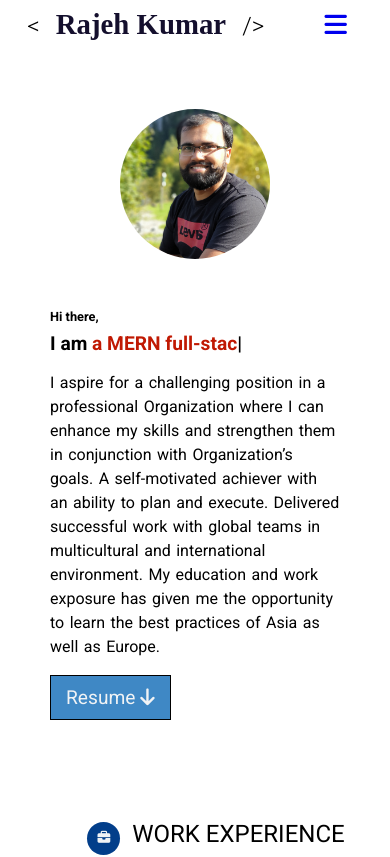
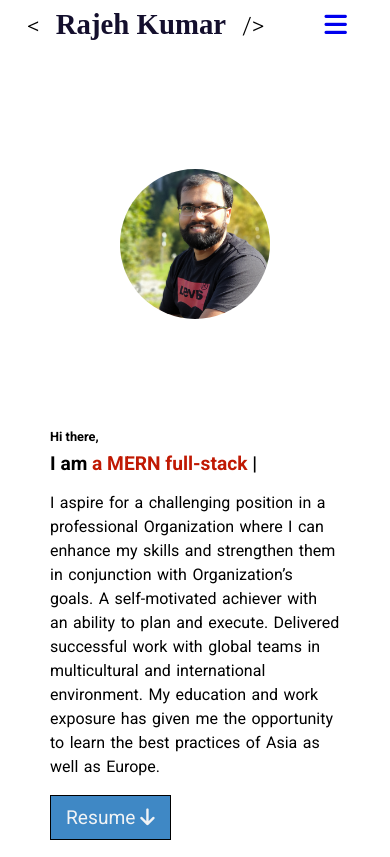
Before and after one commit to rajkrrai/hire-rajesh, a React (Create React App) app: page / in a window 390 px wide. Shown: the top 857 px of the page. Built offline with nearby package versions, Linux system fonts and the light colour scheme; a web font is replaced by a local one.

Commit message:
responsive mobile

```diff
--- a/src/App.css
+++ b/src/App.css
@@ -185,6 +185,8 @@ blockquote {
   align-items: center;
   align-content: center;
   flex-wrap: wrap;
+  width: 100%;
+  padding: 60px 0;
 }
 .SkillsOverlay {
   position: absolute;
@@ -464,7 +466,7 @@ blockquote {
 /* ======== Footer starts ========== */
 footer {
   margin-top: 50px;
-  padding: 0 30px 40px 0;
+  padding: 0 30px;
   background-color: #0077b6;
   color: var(--blacklight);
 }
```
